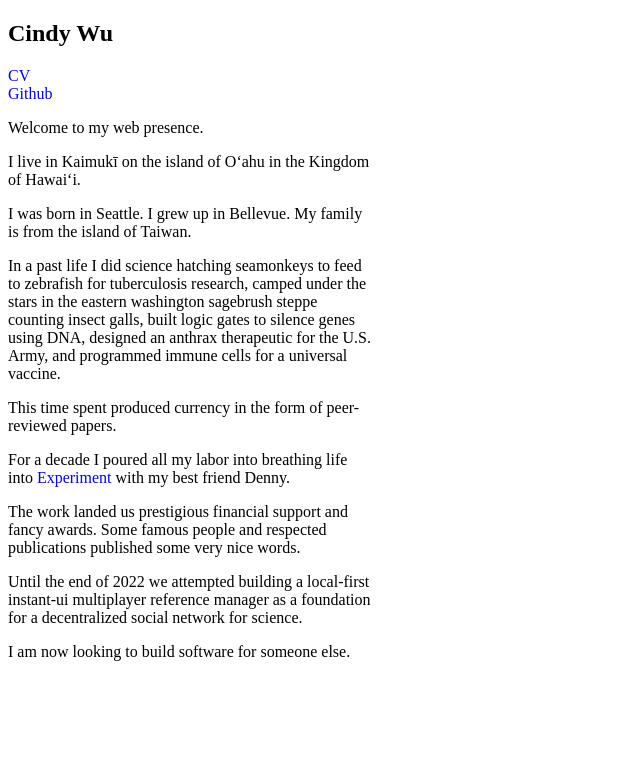
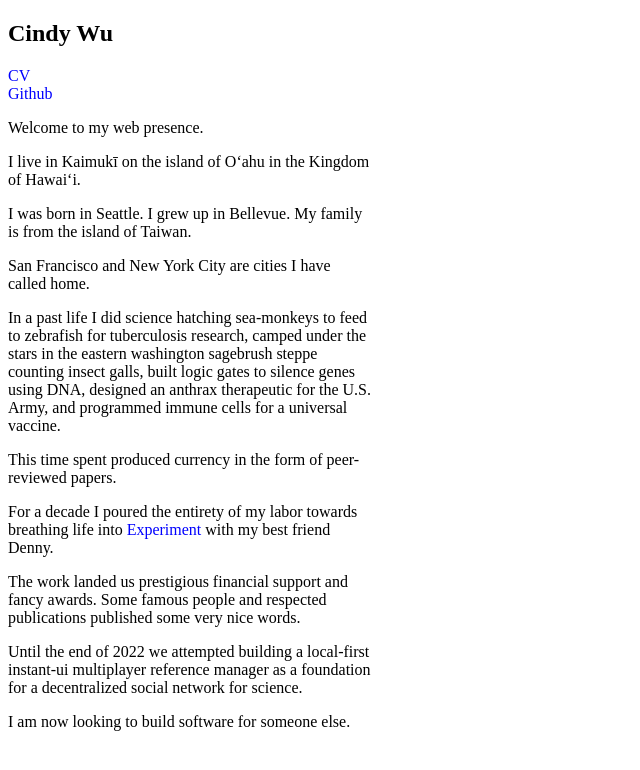
Before and after one commit to cindywu/cindy-wu, a Next.js app: page / in a window 1280 px wide. Shown: the top 770 px of the page, without its empty margins (0-640 px from the left). Built offline with nearby package versions, Linux system fonts and the light colour scheme.

Commit message:
copy changes

```diff
--- a/components/home.tsx
+++ b/components/home.tsx
@@ -20,9 +20,10 @@ export default function Home() {
         <p>Welcome to my web presence.</p>
         <p>I live in Kaimukī on the island of Oʻahu in the Kingdom of Hawaiʻi.</p>
         <p>I was born in Seattle. I grew up in Bellevue. My family is from the island of Taiwan.</p>
-        <p>In a past life I did science hatching seamonkeys to feed to zebrafish for tuberculosis research, camped under the stars in the eastern washington sagebrush steppe counting insect galls, built logic gates to silence genes using DNA, designed an anthrax therapeutic for the U.S. Army, and programmed immune cells for a universal vaccine.</p>
+        <p>San Francisco and New York City are cities I have called home.</p>
+        <p>In a past life I did science hatching sea-monkeys to feed to zebrafish for tuberculosis research, camped under the stars in the eastern washington sagebrush steppe counting insect galls, built logic gates to silence genes using DNA, designed an anthrax therapeutic for the U.S. Army, and programmed immune cells for a universal vaccine.</p>
         <p>This time spent produced currency in the form of peer-reviewed papers.</p>
-        <p>For a decade I poured all my labor into breathing life into <Link href="http://experiment.com">Experiment</Link> with my best friend Denny.
+        <p>For a decade I poured the entirety of my labor towards breathing life into <Link href="http://experiment.com">Experiment</Link> with my best friend Denny.
         </p>
         <p>The work landed us prestigious financial support and fancy awards. Some famous people and respected publications published some very nice words.</p>
         <p>Until the end of 2022 we attempted building a local-first instant-ui multiplayer reference manager as a foundation for a decentralized social network for science.</p>
```
